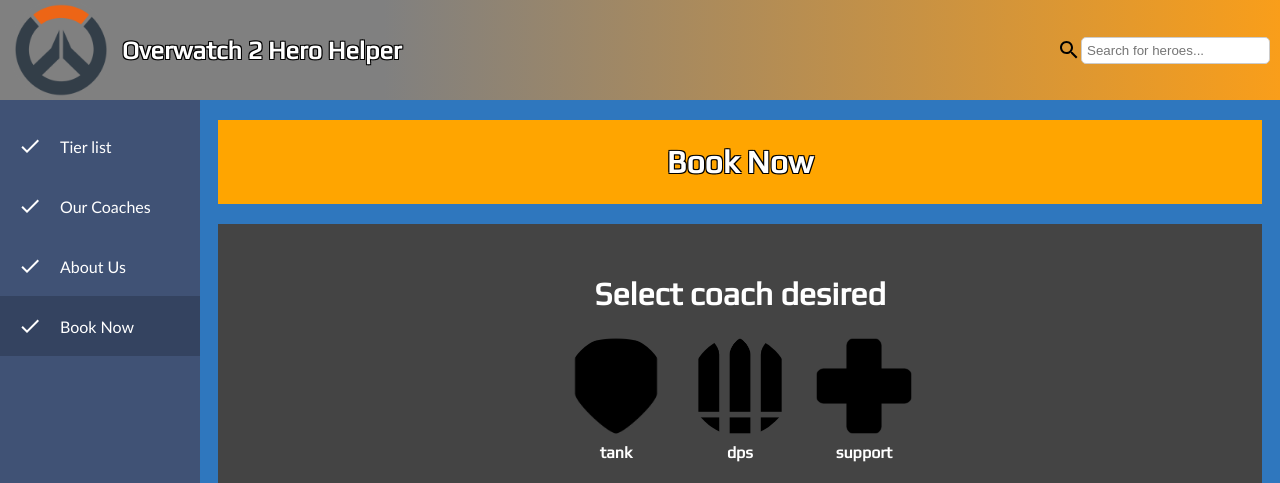
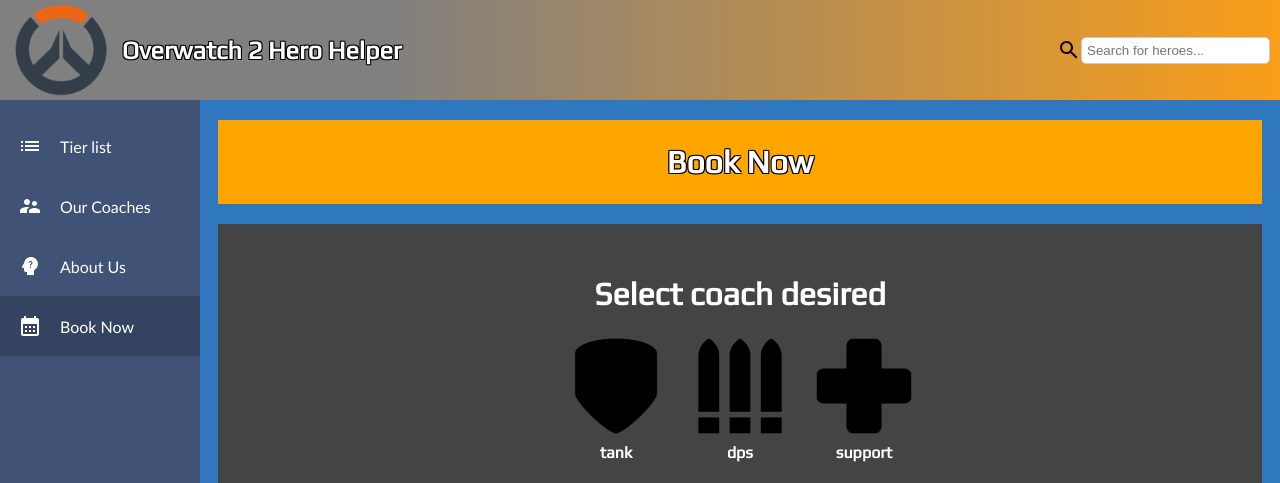
Before and after one commit to Jacob-Pilon/owherohelper2, a React (Create React App) app: page /booknow in a window 1280 px wide. Shown: the top 483 px of the page. Built offline with nearby package versions, Linux system fonts and the light colour scheme.

Commit message:
Small changes to styling

```diff
--- a/src/App.css
+++ b/src/App.css
@@ -164,7 +164,7 @@
   width: 60%; /* Adjust the width as needed */
   margin: 10px auto; /* Center the button horizontally with some margin */
   background-color: #1a2337; /* Dark navy background color */
-  border-radius: 5px; /* Rounded corners */
+   /* Rounded corners */
   padding: 10px; /* Add some padding around the text */
 
   /* Apply a transition to smoothly darken the background on hover */
--- a/src/Booking.css
+++ b/src/Booking.css
@@ -23,7 +23,7 @@
     width: 100px;
     height: 100px;
     border: 2px solid transparent;
-    border-radius: 50%;
+    border-radius: 5px;
   }
 
   .coach-type-image.selected {
--- a/src/components/sidebarItems.js
+++ b/src/components/sidebarItems.js
@@ -1,26 +1,30 @@
 import React from 'react'
 import DoneIcon from '@mui/icons-material/Done';
+import ListIcon from '@mui/icons-material/List';
+import PsychologyAltIcon from '@mui/icons-material/PsychologyAlt';
+import SupervisorAccountIcon from '@mui/icons-material/SupervisorAccount';
+import CalendarMonthIcon from '@mui/icons-material/CalendarMonth';
 
 
 export const sidebarItems = [
     {
         title:"Tier list",
-        icon: <DoneIcon />,
+        icon: <ListIcon />,
         link: "/tierlist"
     },
     {
         title:"Our Coaches",
-        icon: <DoneIcon />,
+        icon: <SupervisorAccountIcon />,
         link: "/coaches"
     },
     {
         title:"About Us",
-        icon: <DoneIcon />,
+        icon: <PsychologyAltIcon />,
         link: "/about"
     },
     {
         title:"Book Now",
-        icon: <DoneIcon />,
+        icon: <CalendarMonthIcon />,
         link: "/booknow"
     }
 ];
```
